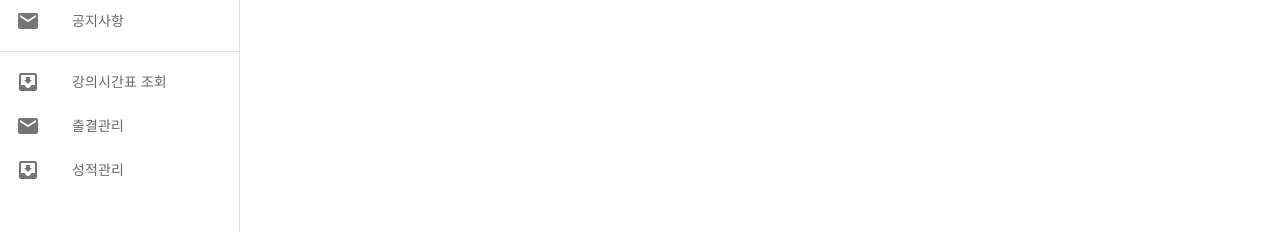
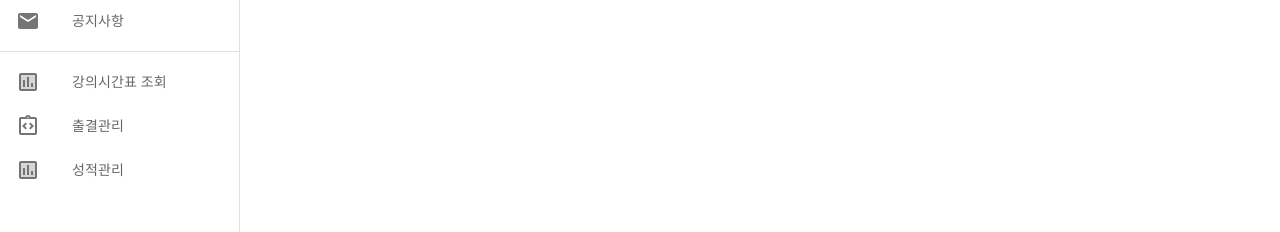
Before and after one commit to CSID-DGU/2023-2-OSSProj-TurtleNeck-9, a React app in the folder frontend/: page / in a window 1280 px wide. Shown: the part 166-398 px from the top of the page. Built offline with nearby package versions, Linux system fonts and the light colour scheme.

Commit message:
feat: improve icon

```diff
--- a/frontend/src/components/ResponsiveDrawer.tsx
+++ b/frontend/src/components/ResponsiveDrawer.tsx
@@ -18,6 +18,7 @@ import Typography from '@mui/material/Typography';
 import { Avatar, Menu, MenuItem, Tooltip } from '@mui/material';
 import { useSession } from '../hooks/useSession';
 import { Link, useNavigate } from 'react-router-dom';
+import { InsertChartTwoTone, IntegrationInstructionsOutlined } from '@mui/icons-material';
 
 const settingsWithSession = ['로그아웃'];
 
@@ -81,7 +82,9 @@ export default function ResponsiveDrawer(props: React.PropsWithChildren<Props>)
         {['강의시간표 조회', '출결관리', '성적관리'].map((text, index) => (
           <ListItem key={text} disablePadding>
             <ListItemButton>
-              <ListItemIcon>{index % 2 === 0 ? <InboxIcon /> : <MailIcon />}</ListItemIcon>
+              <ListItemIcon>
+                {index % 2 === 0 ? <InsertChartTwoTone /> : <IntegrationInstructionsOutlined />}
+              </ListItemIcon>
               <ListItemText secondary={text} />
             </ListItemButton>
           </ListItem>
```
